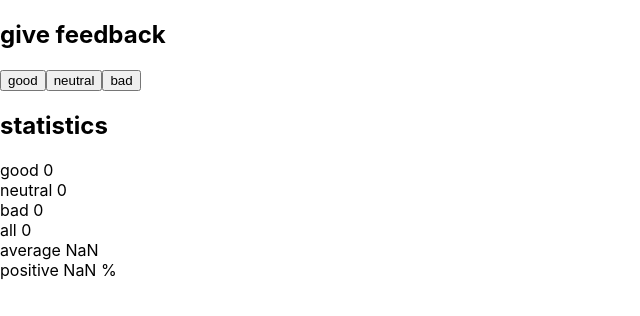
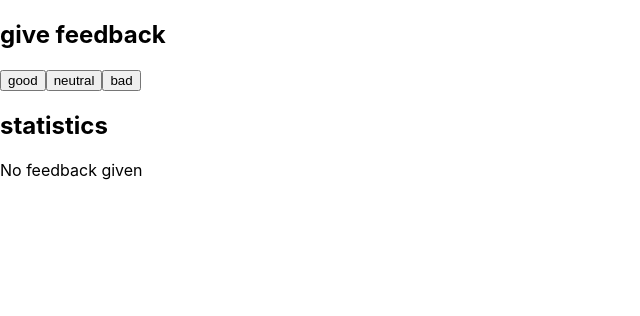
Before and after one commit to pnckbttr/fsopen, a React (Create React App) app in the folder part1/: page / in a window 1280 px wide. Shown: the top 316 px of the page, without its empty margins (0-640 px from the left). Built offline with nearby package versions, Linux system fonts and the light colour scheme; the HTML template or start-up script is replaced by a standard one.

Commit message:
added NaN-check

```diff
--- a/part1/src/App.js
+++ b/part1/src/App.js
@@ -12,7 +12,13 @@ const Button = (props) => (
     </button>
 )
 
-const Statistics = (props) => (
+const Statistics = (props) => {
+    if (isNaN(props.avg)) {
+        return (
+            <div>No feedback given</div>
+        )
+    }
+    return (
     <div>
         good {props.good}
         <br></br>
@@ -27,7 +33,8 @@ const Statistics = (props) => (
         positive {props.pos} %
 
     </div>
-)
+    )
+}
 
 const App = () => {
 
```
